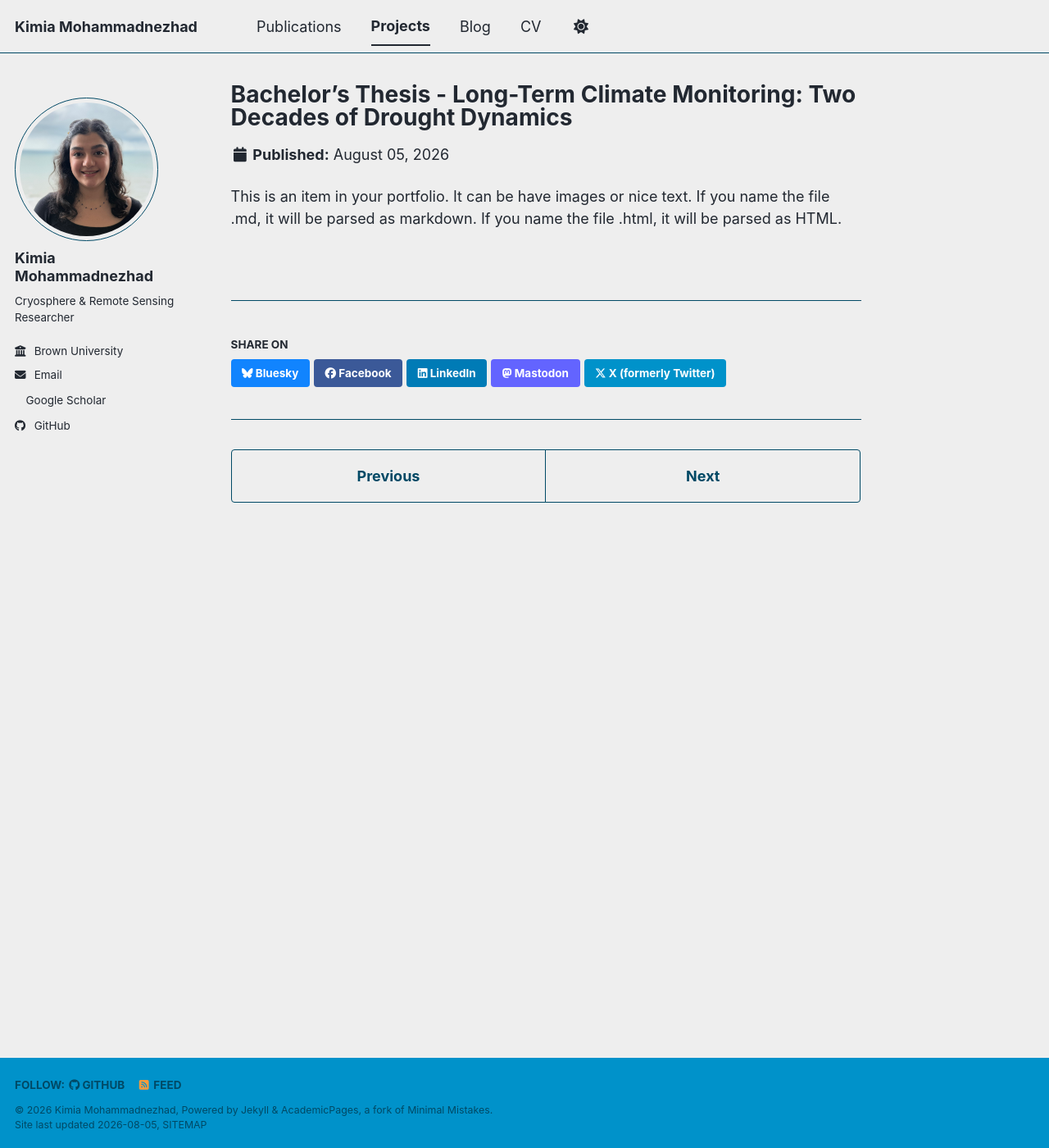
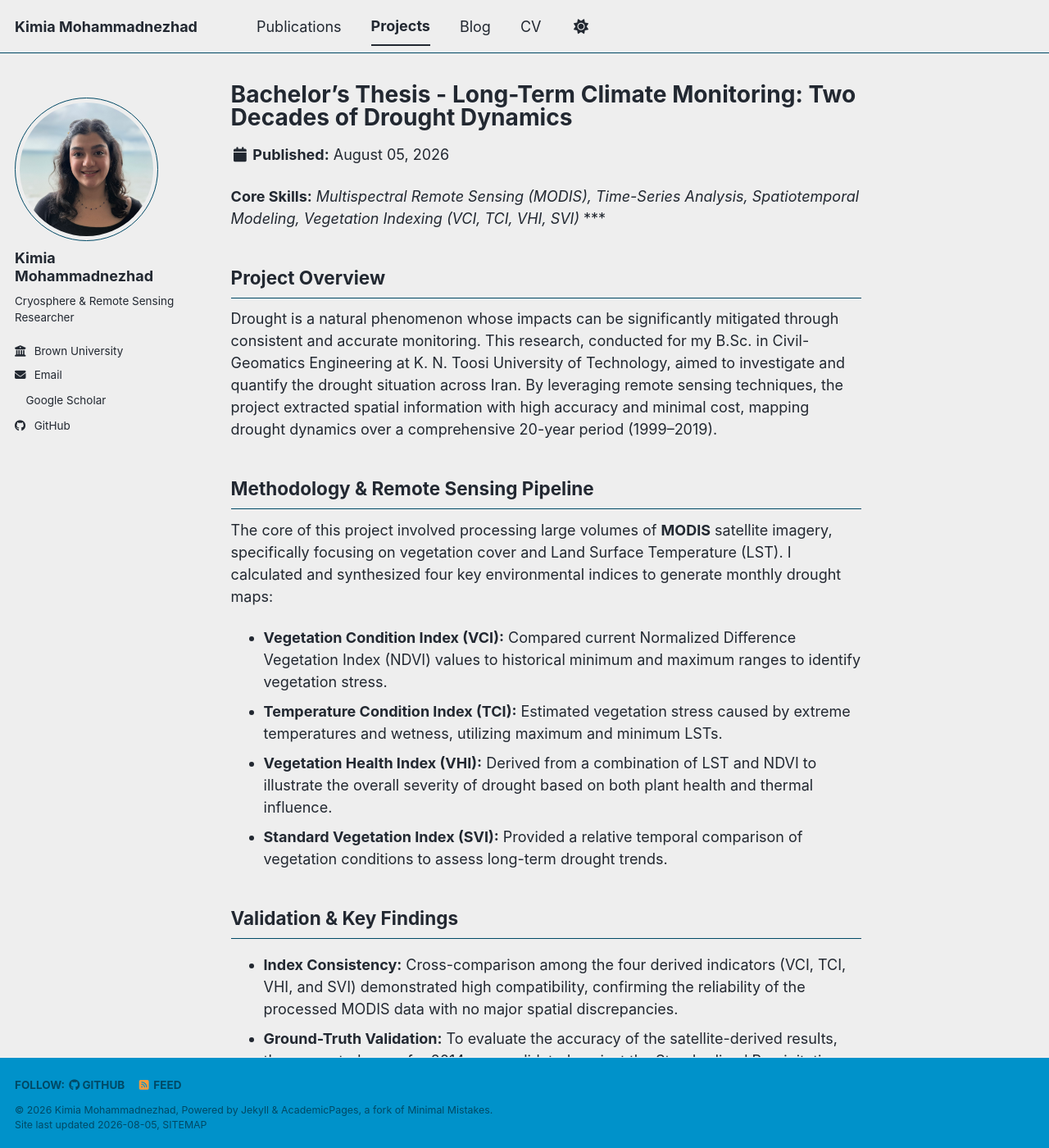
Before and after one commit to kimnezhad/kimnezhad.github.io, a Jekyll site: the page built from _portfolio/portfolio-4.md, in a window 1280 px wide and 1400 px high. Shown: the whole window at 82% size. Built offline with Jekyll 4.4.1, drawn with Linux system fonts in a browser that asks for light colours; a style sheet for code colours, icons or effects is not loaded; some of the changed text lies outside the part shown.

Commit message:
Update portfolio-4.md

```diff
--- a/_portfolio/portfolio-4.md
+++ b/_portfolio/portfolio-4.md
@@ -3,5 +3,22 @@ title: "Bachelor’s Thesis - Long-Term Climate Monitoring: Two Decades of Droug
 excerpt: "Analyzed 20 years of MODIS satellite observations to assess drought dynamics and changing spatial climate patterns across Iran. <br/><br/> <b>Skills:</b> <i>MODIS, Time-Series Analysis, Environmental Monitoring, Optical Remote Sensing.</i>"
 collection: portfolio
 ---
+**Core Skills:** *Multispectral Remote Sensing (MODIS), Time-Series Analysis, Spatiotemporal Modeling, Vegetation Indexing (VCI, TCI, VHI, SVI)*
+***
 
+## Project Overview
+Drought is a natural phenomenon whose impacts can be significantly mitigated through consistent and accurate monitoring. This research, conducted for my B.Sc. in Civil-Geomatics Engineering at K. N. Toosi University of Technology, aimed to investigate and quantify the drought situation across Iran. By leveraging remote sensing techniques, the project extracted spatial information with high accuracy and minimal cost, mapping drought dynamics over a comprehensive 20-year period (1999–2019).
+
+## Methodology & Remote Sensing Pipeline
+The core of this project involved processing large volumes of **MODIS** satellite imagery, specifically focusing on vegetation cover and Land Surface Temperature (LST). I calculated and synthesized four key environmental indices to generate monthly drought maps:
+
+* **Vegetation Condition Index (VCI):** Compared current Normalized Difference Vegetation Index (NDVI) values to historical minimum and maximum ranges to identify vegetation stress.
+* **Temperature Condition Index (TCI):** Estimated vegetation stress caused by extreme temperatures and wetness, utilizing maximum and minimum LSTs.
+* **Vegetation Health Index (VHI):** Derived from a combination of LST and NDVI to illustrate the overall severity of drought based on both plant health and thermal influence.
+* **Standard Vegetation Index (SVI):** Provided a relative temporal comparison of vegetation conditions to assess long-term drought trends.
+
+## Validation & Key Findings
+* **Index Consistency:** Cross-comparison among the four derived indicators (VCI, TCI, VHI, and SVI) demonstrated high compatibility, confirming the reliability of the processed MODIS data with no major spatial discrepancies.
+* **Ground-Truth Validation:** To evaluate the accuracy of the satellite-derived results, the generated maps for 2014 were validated against the Standardized Precipitation Index (SPI) drought maps produced by the National Meteorological Organization.
+* **Conclusion:** The remote sensing pipeline yielded highly acceptable results, with the satellite-derived drought maps showing strong consistency with both the SPI index and the established climatic conditions of Iran's diverse regions.
 This is an item in your portfolio. It can be have images or nice text. If you name the file .md, it will be parsed as markdown. If you name the file .html, it will be parsed as HTML.
```
